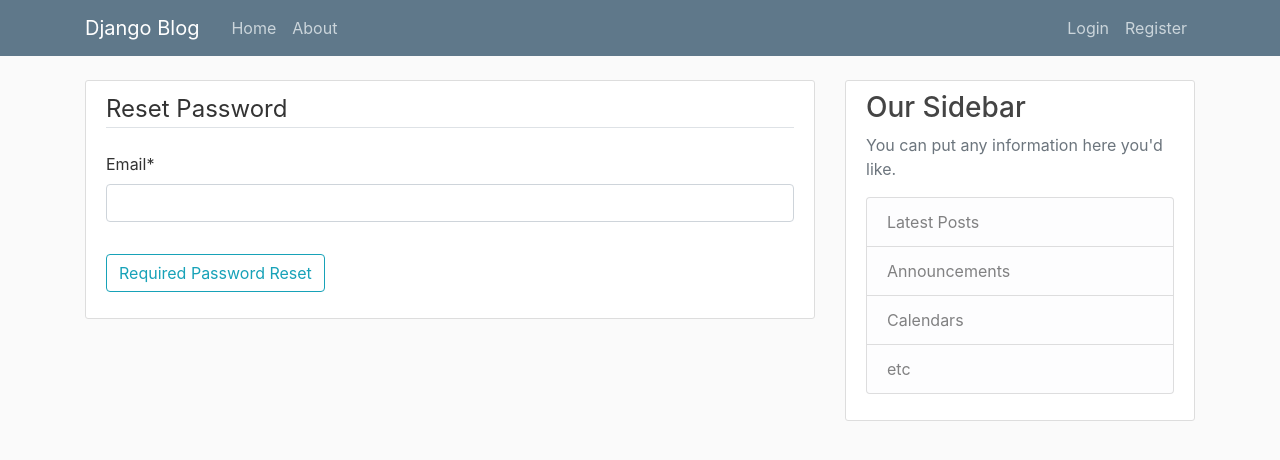
After one commit to ByteNirush/Django-Blog-, a Django app: page /password_reset/ in a window 1280 px wide. The commit adds this page. Shown: the top 460 px of the page. Run offline with Django 5.2, Linux system fonts and the light colour scheme; some libraries are stand-ins or nearby versions.

Commit message:
rest password and email

```diff
--- a/django_project/urls.py
+++ b/django_project/urls.py
@@ -28,6 +28,18 @@ urlpatterns = [
     path('profile/', user_views.profile, name='profile'),  # <-- Add this for /profile/
     path('login/', auth_views.LoginView.as_view(template_name='users/login.html'), name='login'),
     path('logout/', LogoutView.as_view(template_name='users/logout.html'), name='logout'),
+    path("password_reset/",
+         auth_views.PasswordResetView.as_view(template_name='users/password_reset.html',),
+         name='password_reset'),
+    path("password_reset/done/",
+         auth_views.PasswordResetDoneView.as_view(template_name='users/password_reset_done.html'),
+         name='password_reset_done'),
+    path("password_reset_confirm/<uidb64>/<token>/",
+         auth_views.PasswordResetConfirmView.as_view(template_name='users/password_reset_confirm.html'),
+         name='password_reset_confirm'),
+    path("password_reset_complete/",
+         auth_views.PasswordResetCompleteView.as_view(template_name='users/password_reset_complete.html',),
+         name='password_reset_complete'),
     path('', include('blog.urls')),
     path('users/', include('users.urls')),  # <-- Make sure this line exists
 ]
--- a/users/templates/users/login.html
+++ b/users/templates/users/login.html
@@ -8,6 +8,9 @@
     </fieldset>
     <div class="form-group">
       <button class="btn btn-outline-info" type="submit">Login</button>
+      <small class="text-muted ml-2">
+        <a href="{% url 'password_reset' %}">Forgot Password?</a>
+      </small>
     </div>
   </form>
   <div class="border-top pt-3">
--- /dev/null
+++ b/users/templates/users/password_reset.html
@@ -0,0 +1,14 @@
+{% extends "blog/base.html" %} {% load crispy_forms_tags %} {% block content %}
+<div class="content-section">
+  <form method="POST">
+    {% csrf_token %}
+    <fieldset class="form-group">
+      <legend class="border-bottom mb-4">Reset Password</legend>
+      {{ form|crispy }}
+    </fieldset>
+    <div class="form-group">
+      <button class="btn btn-outline-info" type="submit">Required Password Reset</button>
+    </div>
+  </form>
+</div>
+{% endblock content %}
--- /dev/null
+++ b/users/templates/users/password_reset_complete.html
@@ -0,0 +1,6 @@
+{% extends "blog/base.html" %} {% block content %}
+<div class="alert alert-info">
+    You Password has been successfully reset. You can now log in with your new password.
+</div>
+<a href="{% url 'login' %}">Sign In Here</a>
+{% endblock content %}
--- /dev/null
+++ b/users/templates/users/password_reset_done.html
@@ -0,0 +1,5 @@
+{% extends "blog/base.html" %} {% block content %}
+<div class="alert alert-info">
+    An email has been sent with instructions to reset your password.
+</div>
+{% endblock content %}
```
Also changed, not shown: django_project/settings.py (+9 -0 lines), users/templates/users/password_reset_confirm.html.html (added, +14 -0 lines), db.sqlite3.
